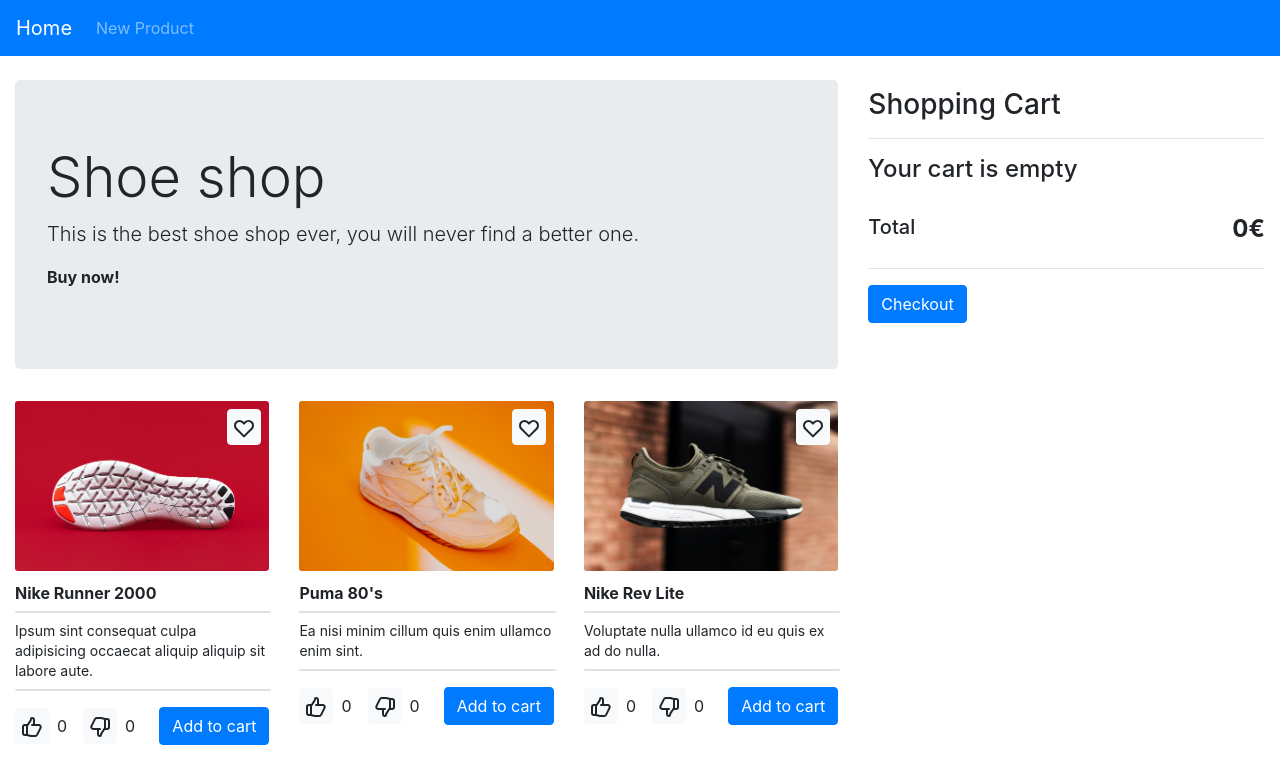
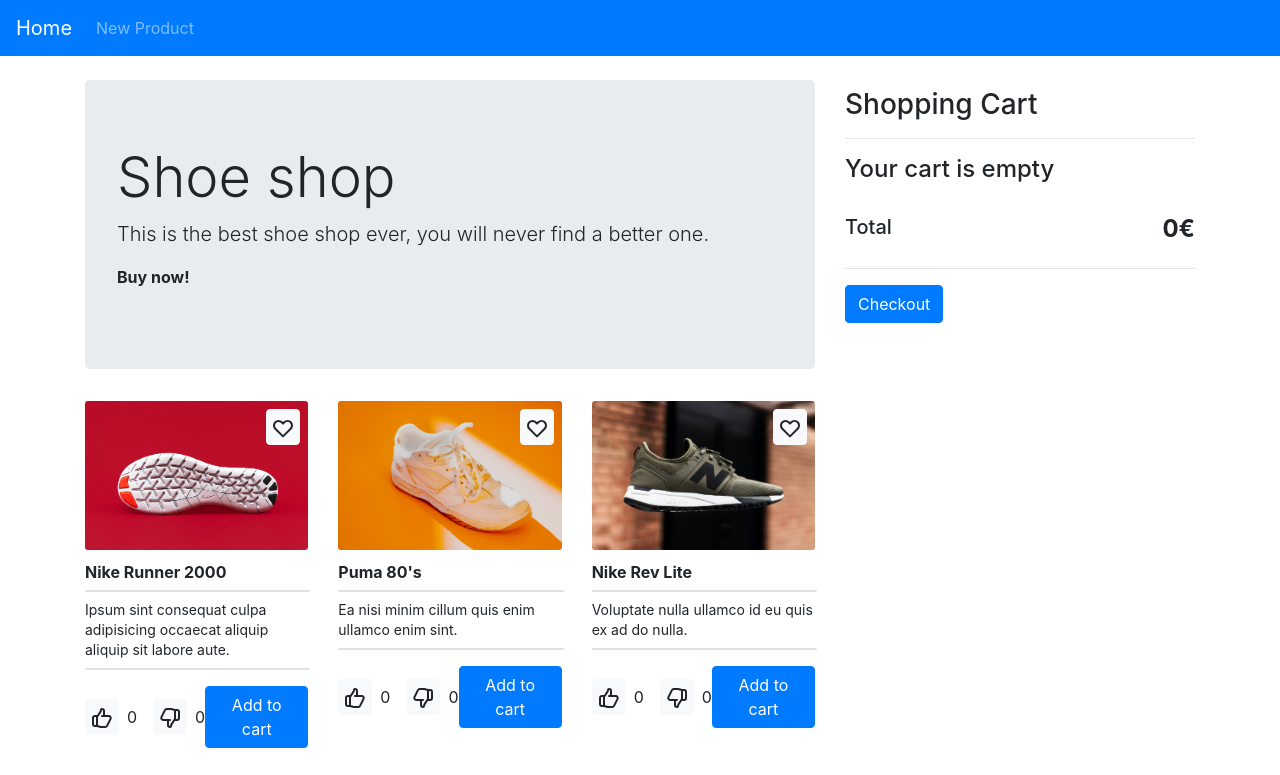
Before and after one commit to assembler-institute/react-shopping-cart-context, a React (Create React App) app: page / in a window 1280 px wide. Shown: the top 775 px of the page. Built offline with nearby package versions, Linux system fonts and the light colour scheme.

Commit message:
finished

```diff
--- a/src/App.js
+++ b/src/App.js
@@ -210,20 +210,7 @@ function App() {
               handleChange: handleChange,
             }}
           >
-            <Home
-              fullWidth
-              cartItems={cartItems}
-              products={products}
-              isLoading={isLoading}
-              hasError={hasError}
-              loadingError={loadingError}
-              handleDownVote={handleDownVote}
-              handleUpVote={handleUpVote}
-              handleSetFavorite={handleSetFavorite}
-              handleAddToCart={handleAddToCart}
-              handleRemove={handleRemove}
-              handleChange={handleChange}
-            />
+            <Home />
           </HomeContext.Provider>
         </Route>
       </Switch>
--- a/src/components/Cart/Cart.js
+++ b/src/components/Cart/Cart.js
@@ -1,7 +1,8 @@
-import React from "react";
+import React, { useContext } from "react";
 
 import ShoppingCartItem from "../ShoppingCartItem";
 import Button from "../Button";
+import HomeContext from "../../context/HomeContext";
 
 function getCartTotal(cart) {
   return cart.reduce((accum, item) => {
@@ -9,9 +10,10 @@ function getCartTotal(cart) {
   }, 0);
 }
 
-function Cart({ cartItems, handleRemove, handleChange, ...props }) {
+function Cart() {
+  const { cartItems } = useContext(HomeContext);
   return (
-    <aside {...props}>
+    <aside className="col col-4">
       <div className="row flex-column">
         <div className="col shopping__cart__header">
           <h2 className="h3 mt-2">Shopping Cart</h2>
@@ -28,8 +30,6 @@ function Cart({ cartItems, handleRemove, handleChange, ...props }) {
               img={item.img}
               quantity={item.quantity}
               unitsInStock={item.unitsInStock}
-              handleRemove={handleRemove}
-              handleChange={handleChange}
             />
           ))
         ) : (
--- a/src/pages/Home/Home.js
+++ b/src/pages/Home/Home.js
@@ -1,17 +1,12 @@
-import React from "react";
+import React, { useContext } from "react";
 
 import ProductsListing from "../../components/ProductsListing";
 import Cart from "../../components/Cart";
 import withLayout from "../../hoc/withLayout";
+import HomeContext from "../../context/HomeContext";
 
-function Home({
-  cartItems,
-  isLoading,
-  hasError,
-  loadingError,
-  handleRemove,
-  handleChange,
-}) {
+function Home() {
+  const { isLoading, hasError, loadingError } = useContext(HomeContext);
   return (
     <div className="row">
       <div className="col col-8">
@@ -47,12 +42,7 @@ function Home({
         </div>
       </div>
 
-      <Cart
-        className="col col-4"
-        cartItems={cartItems}
-        handleRemove={handleRemove}
-        handleChange={handleChange}
-      />
+      <Cart />
     </div>
   );
 }
```
Also changed, not shown: src/components/ShoppingCartItem/ShoppingCartItem.js (+4 -11 lines).
